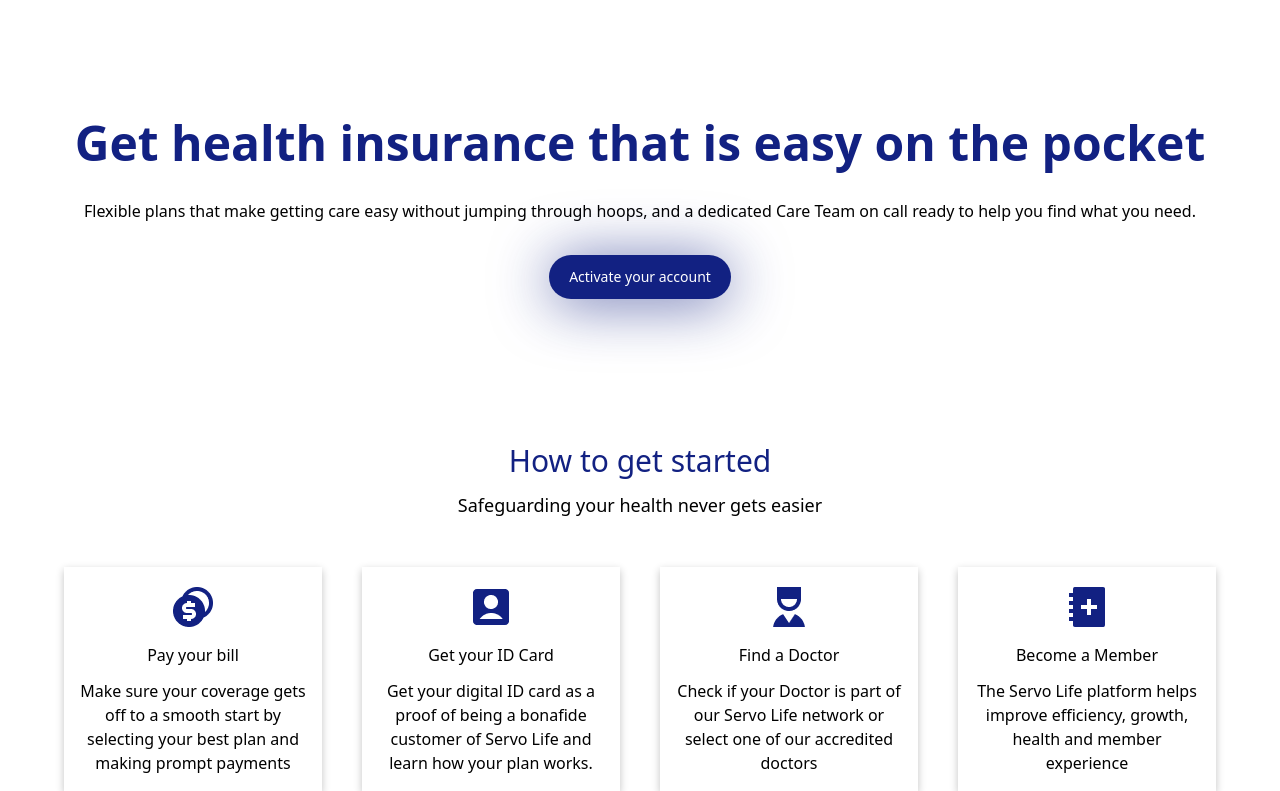
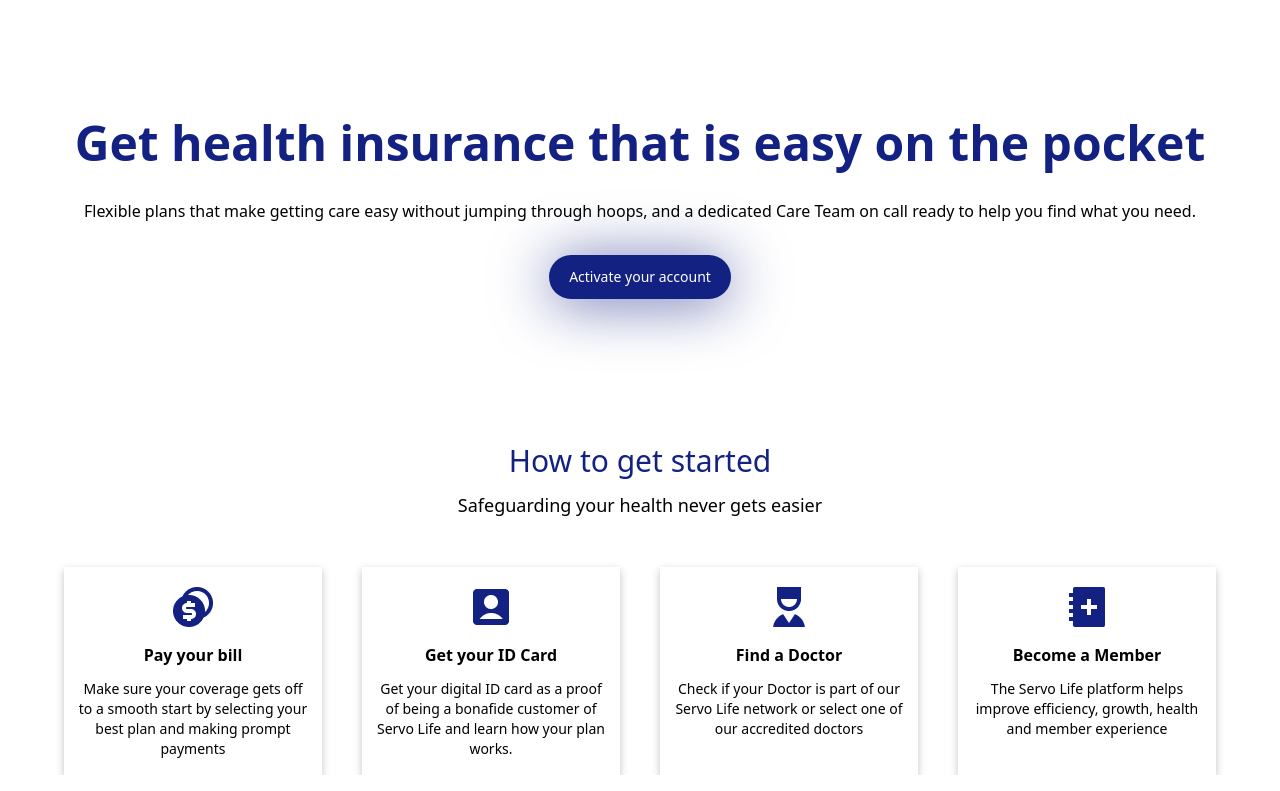
Before and after one commit to Ginohmk/Servo-Life, a website built with Vite: page src/index.html in a window 1280 px wide. Shown: the part 819-1610 px from the top of the page. Built offline with nearby package versions, Linux system fonts and the light colour scheme; a web font is replaced by a local one.

Commit message:
add: Add grid extended

```diff
--- a/src/index.html
+++ b/src/index.html
@@ -77,11 +77,11 @@
           </p>
         </div>
 
-        <div class="grid grid-cols-4 gap-10 w-90% m-auto">
+        <div class="grid grid-cols-grid_4 gap-10 w-90% m-auto">
           <div class="card">
             <img src="/src/asset/images/pay.png" alt="Pay bill" class="w-12" />
-            <h5>Pay your bill</h5>
-            <p class="text-center">
+            <h5 class="font-bold">Pay your bill</h5>
+            <p class="text-center text-sm">
               Make sure your coverage gets off to a smooth start by selecting
               your best plan and making prompt payments
             </p>
@@ -92,8 +92,8 @@
               alt="Pay bill"
               class="w-12"
             />
-            <h5>Get your ID Card</h5>
-            <p class="text-center">
+            <h5 class="font-bold">Get your ID Card</h5>
+            <p class="text-center text-sm">
               Get your digital ID card as a proof of being a bonafide customer
               of Servo Life and learn how your plan works.
             </p>
@@ -104,8 +104,8 @@
               alt="Pay bill"
               class="w-12"
             />
-            <h5>Find a Doctor</h5>
-            <p class="text-center">
+            <h5 class="font-bold">Find a Doctor</h5>
+            <p class="text-center text-sm">
               Check if your Doctor is part of our Servo Life network or select
               one of our accredited doctors
             </p>
@@ -116,8 +116,8 @@
               alt="Pay bill"
               class="w-12"
             />
-            <h5>Become a Member</h5>
-            <p class="text-center">
+            <h5 class="font-bold">Become a Member</h5>
+            <p class="text-center text-sm">
               The Servo Life platform helps improve efficiency, growth, health
               and member experience
             </p>
--- a/tailwind.config.js
+++ b/tailwind.config.js
@@ -15,6 +15,9 @@ module.exports = {
     height: {
       '98vh': '98vh',
     },
+    gridTemplateColumns: {
+      grid_4: 'repeat(auto-fit, minmax(240px, 1fr))',
+    },
     textColor: {
       white: '#ffffff',
       primary_color: '#122182',
```
Also changed, not shown: dist/output.css.
